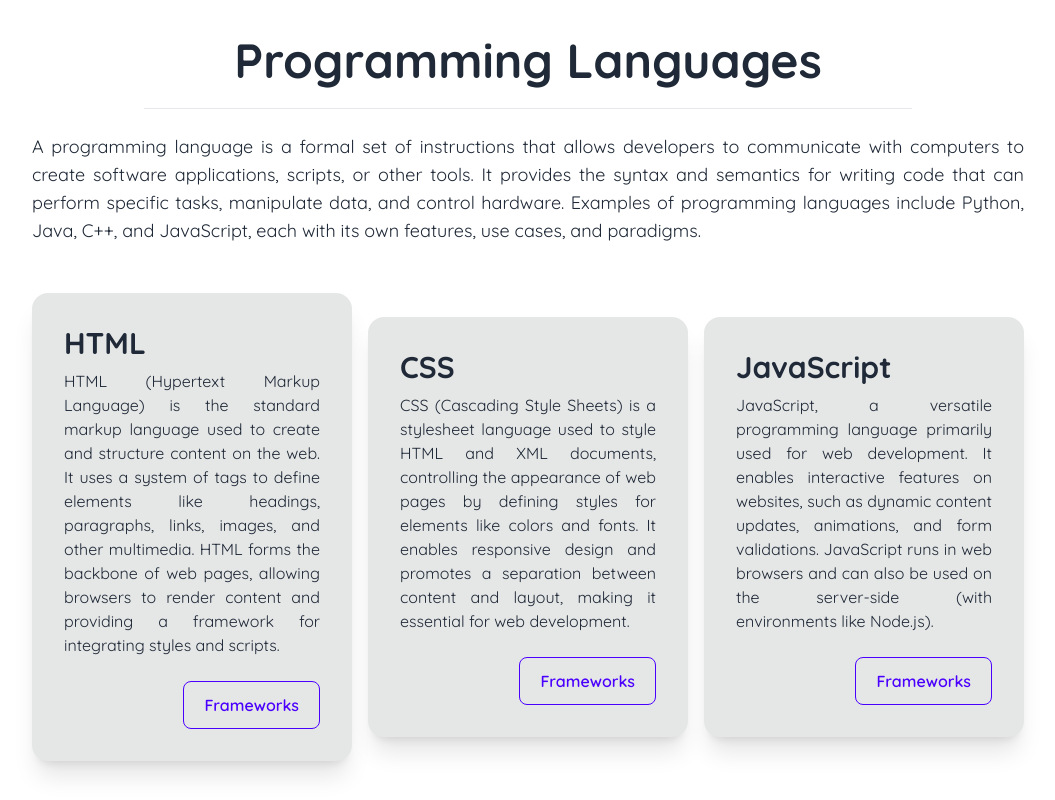
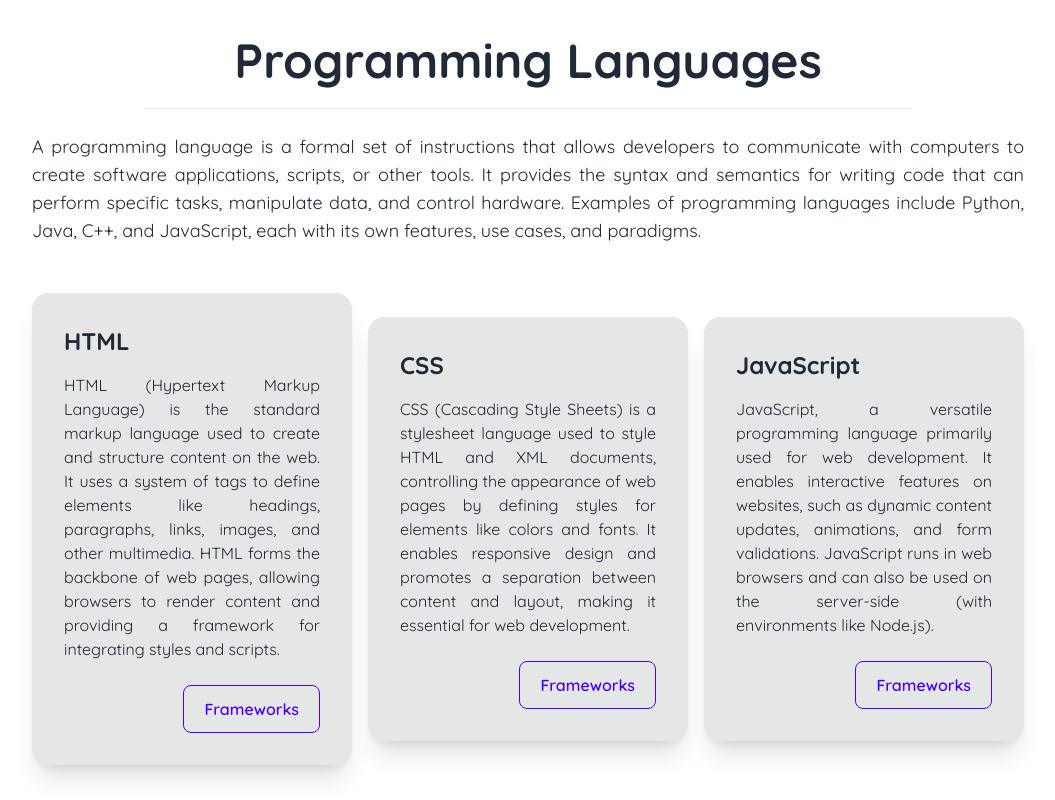
Before and after one commit to thealihamza04/CodeSphere, a React (Vite) app: page / in a window 1280 px wide. Shown: the top 800 px of the page, without its empty margins (112-1167 px from the left). Built offline with nearby package versions, Linux system fonts and the light colour scheme.

Commit message:
improve ui fix the box lenght

```diff
--- a/src/Components/Card.jsx
+++ b/src/Components/Card.jsx
@@ -4,9 +4,9 @@ import { Link } from "react-router-dom";
 const Card = ({ Title, Summary, URL, Tools, Lib, RTNIT }) => {
   return (
     <>
-      <div>
-        <div className="card bg-base-300 w-80 mt-5 shadow-xl">
-          <div className="card-body">
+     <div className="w-full sm:w-80 mt-5">
+      <div className="card bg-base-300 shadow-xl">
+        <div className="card-body">
             <h2 className="card-title font-bold text-2xl">{Title}</h2>
             <p>{Summary}</p>
             <a
--- a/src/Components/LanCard.jsx
+++ b/src/Components/LanCard.jsx
@@ -1,4 +1,4 @@
-import React from 'react';
+import React from "react";
 import { Link } from "react-router-dom";
 
 const LanCard = ({ Title, Summary, Details }) => {
@@ -6,8 +6,8 @@ const LanCard = ({ Title, Summary, Details }) => {
     <div className="w-full sm:w-80 mt-3 mb-5">
       <div className="card bg-base-300 shadow-xl">
         <div className="card-body">
-                    <h2 className="card-title font-bold text-xl sm:text-3xl">{Title}</h2>
-                    <p className="text-sm sm:text-base text-justify">{Summary}</p>
+          <h2 className="card-title font-bold text-2xl">{Title}</h2>
+          <p className="text-sm sm:text-base text-justify mt-2">{Summary}</p>
           <div className="card-actions justify-end mt-4">
             <Link
               className="btn btn-outline btn-primary px-4 sm:px-5 text-sm sm:text-base"
--- a/src/Components/Languages.jsx
+++ b/src/Components/Languages.jsx
@@ -18,7 +18,7 @@ const Languages = () => {
                 <div className="px-4 md:px-48">
                     <hr />
                 </div>
-                <p className="px-4 md:px-20 text-sm sm:text-base md:text-lg text-justify">{def}</p>
+                <p className="px-4 md:px-20 text-sm md:text-lg text-justify">{def}</p>
             </div>
 
             <div className="flex flex-wrap gap-4 justify-center items-center px-4 md:px-10 lg:px-16">
--- a/src/Components/Tool_Lib_Card.jsx
+++ b/src/Components/Tool_Lib_Card.jsx
@@ -5,7 +5,7 @@ const Tool_Lib_Card = ({ Name, Summary, URL }) => {
     <div className="w-full sm:w-80 mt-5">
       <div className="card bg-base-300 shadow-xl">
         <div className="card-body">
-          <h2 className="card-title font-bold text-xl sm:text-2xl">{Name}</h2>
+          <h2 className="card-title font-bold text-2xl">{Name}</h2>
           <p className="text-sm sm:text-base text-justify mt-2">{Summary}</p>
           <a
             className="opacity-25 mt-4 break-words text-sm sm:text-base delay-75 flex items-center flex-row"
```
Lines whose indentation alone changed are shown as unchanged.
